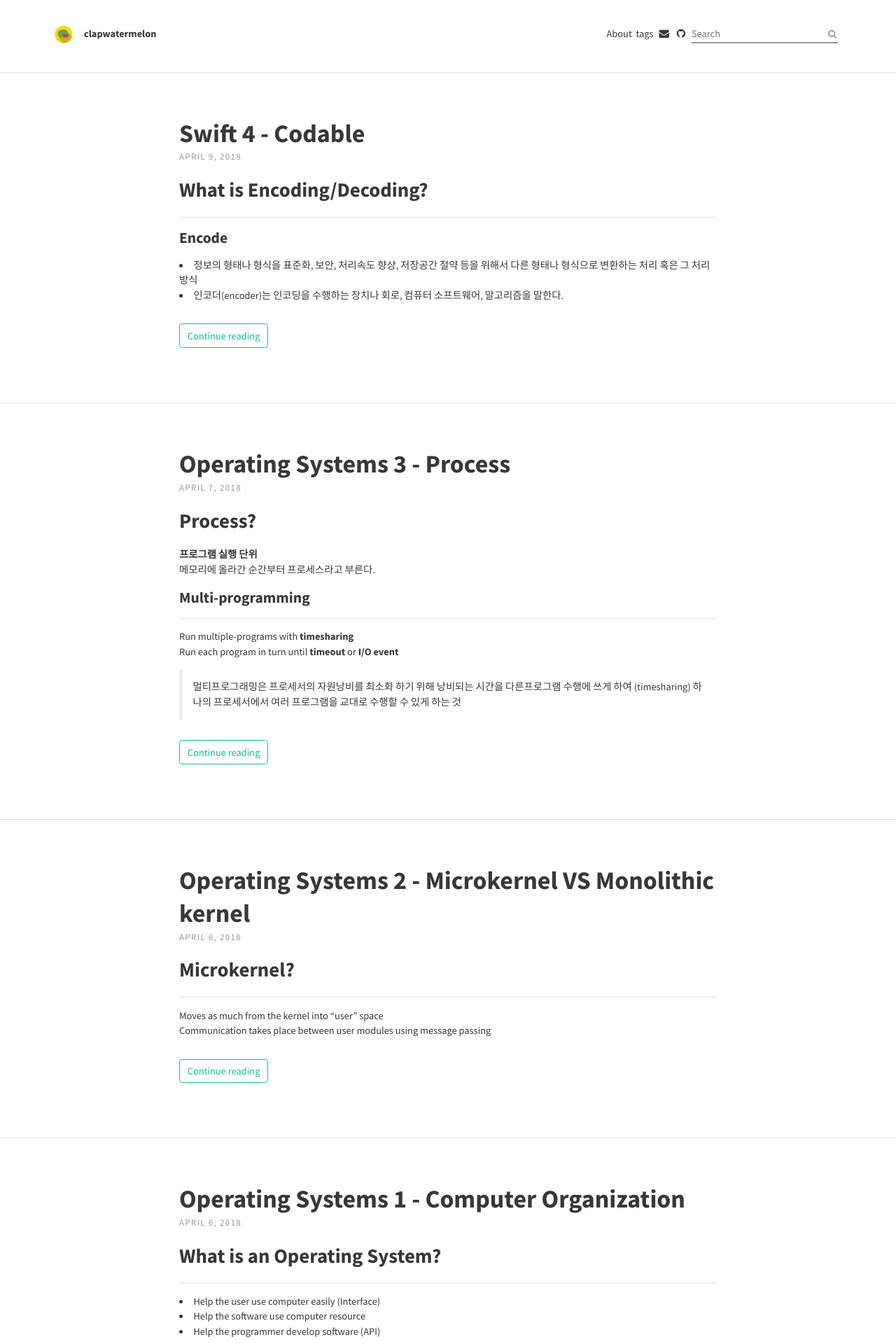
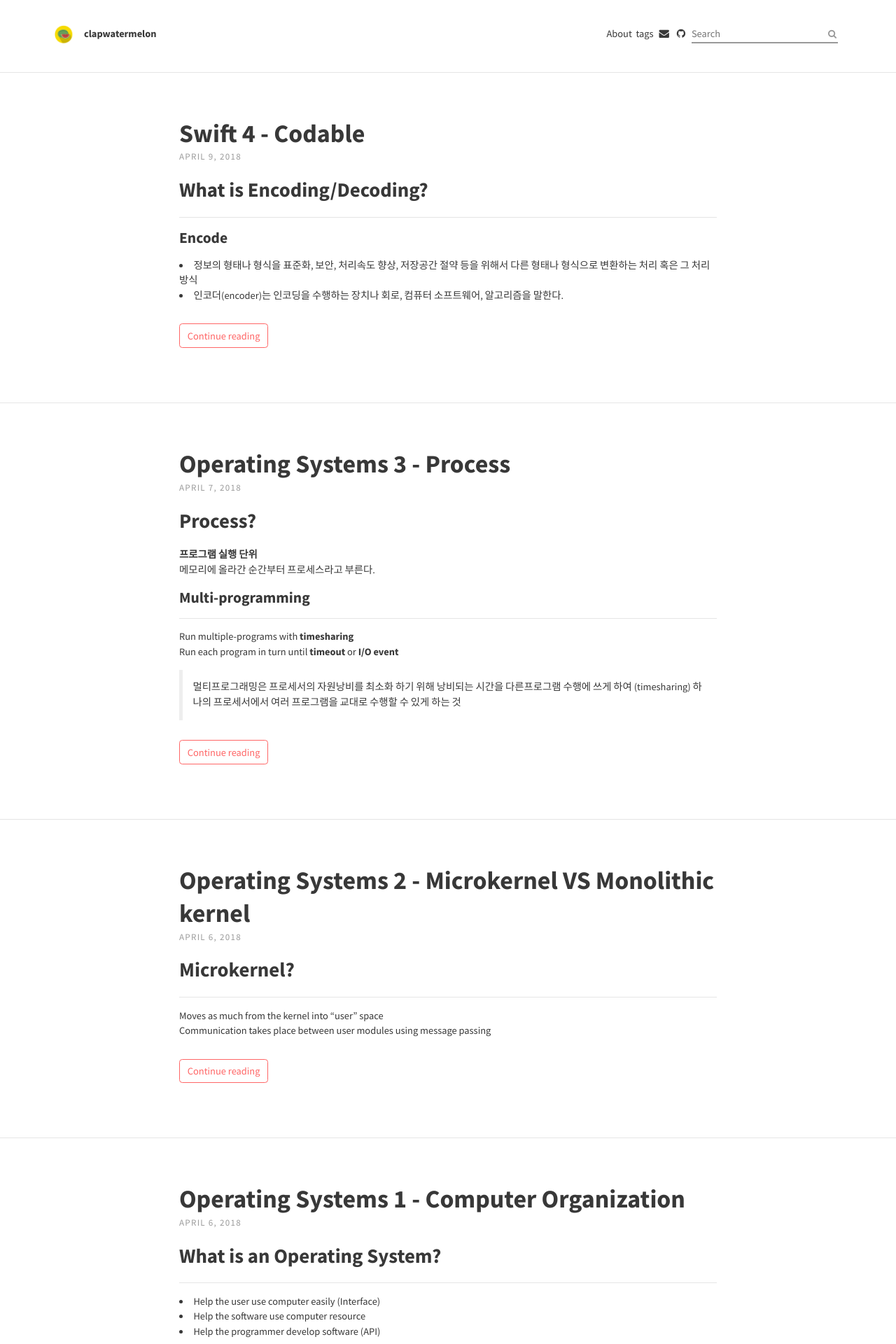
Before and after one commit to clapwatermelon/clapwatermelon.github.io, a Jekyll site: the page built from index.html, in a window 1280 px wide. Shown: the top 1920 px of the page at 70% size. Built offline with Jekyll 4.4.1, drawn with Linux system fonts in a browser that asks for light colours; nearby versions of some CDN libraries; the list of posts is cut into pages by our own code; comment, search, counter and statistics services are not loaded.

Commit message:
changed link color

```diff
--- a/_sass/base/_variables.scss
+++ b/_sass/base/_variables.scss
@@ -15,7 +15,7 @@ $border-color: rgba(0, 0, 0, 0.1); // rgba recommended if using feature images
 
 // Typography colours
 $text-color: #383838;
-$link-color: #1ABC9C;
+$link-color: #ff6666;
 $selection-color: #D4D4D4; // visible when highlighting text
 
 // Tags color
```
